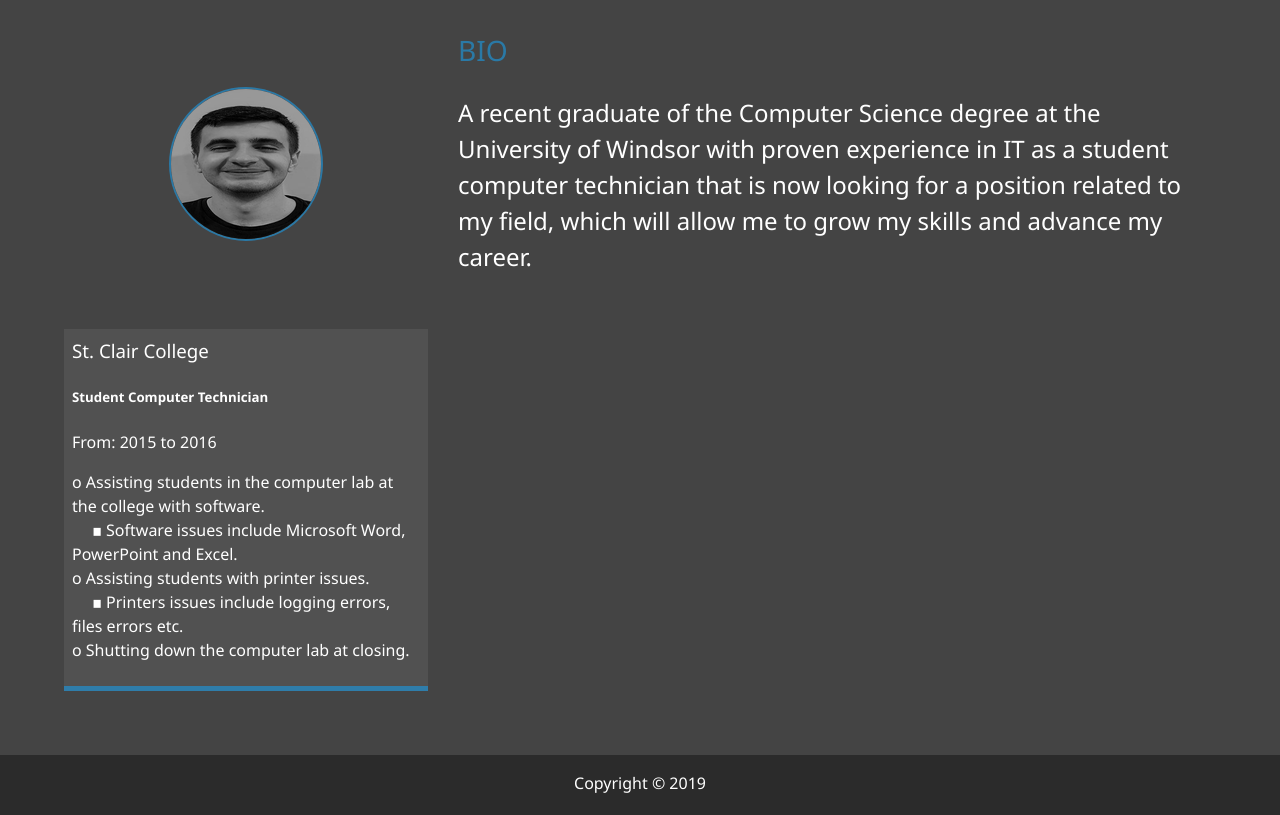
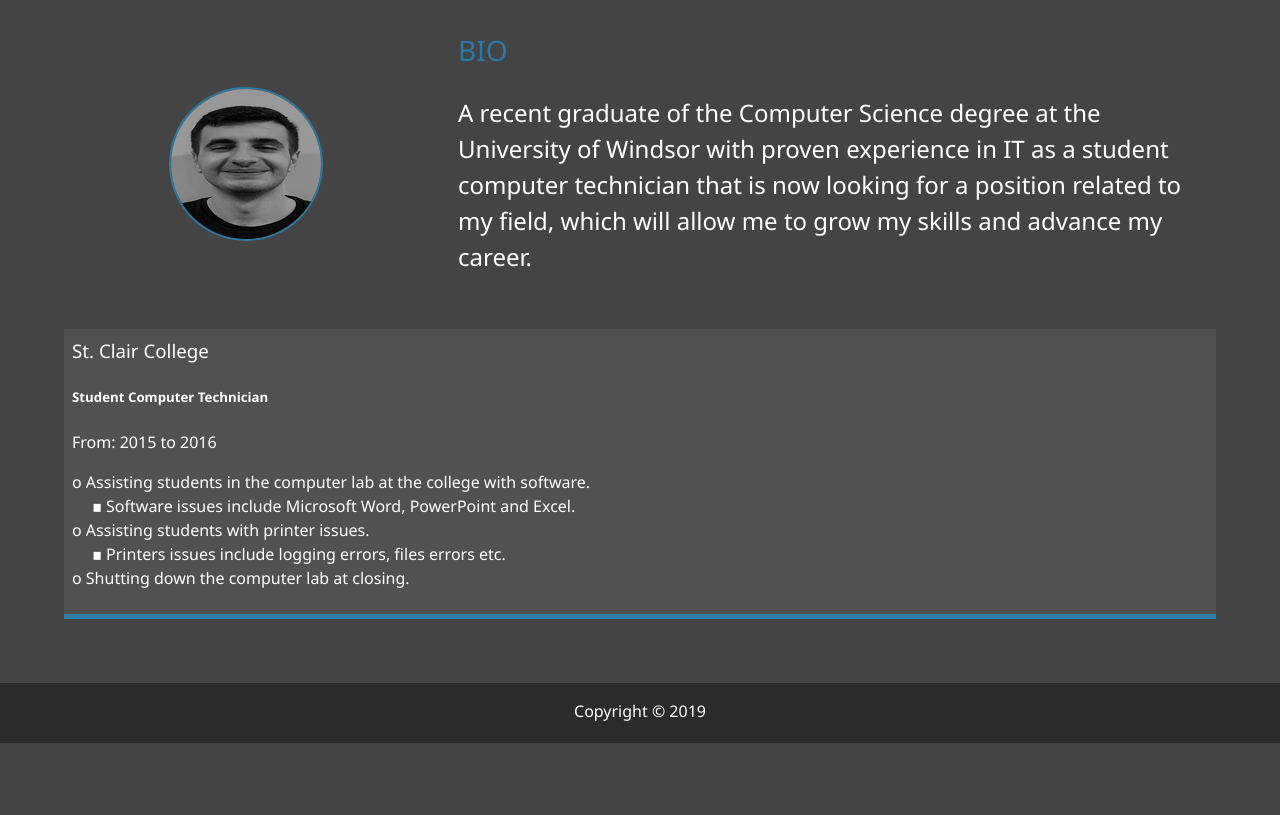
Before and after one commit to alihasanaj/p, a website: page about.html in a window 1280 px wide. Shown: the part 253-1068 px from the top of the page. After the commit the page ends 996 px from the top, so only its background shows below. Drawn offline with nearby package versions, Linux system fonts and the light colour scheme; files that its build step writes are made by us from their sources.

Commit message:
Fixed error

```diff
--- a/scss/main.scss
+++ b/scss/main.scss
@@ -96,7 +96,7 @@ main {
         font-size: 1.5rem;
     }
 
-    job-1 {
+    .job-1 {
         grid-area:job1;
     }
 
```
